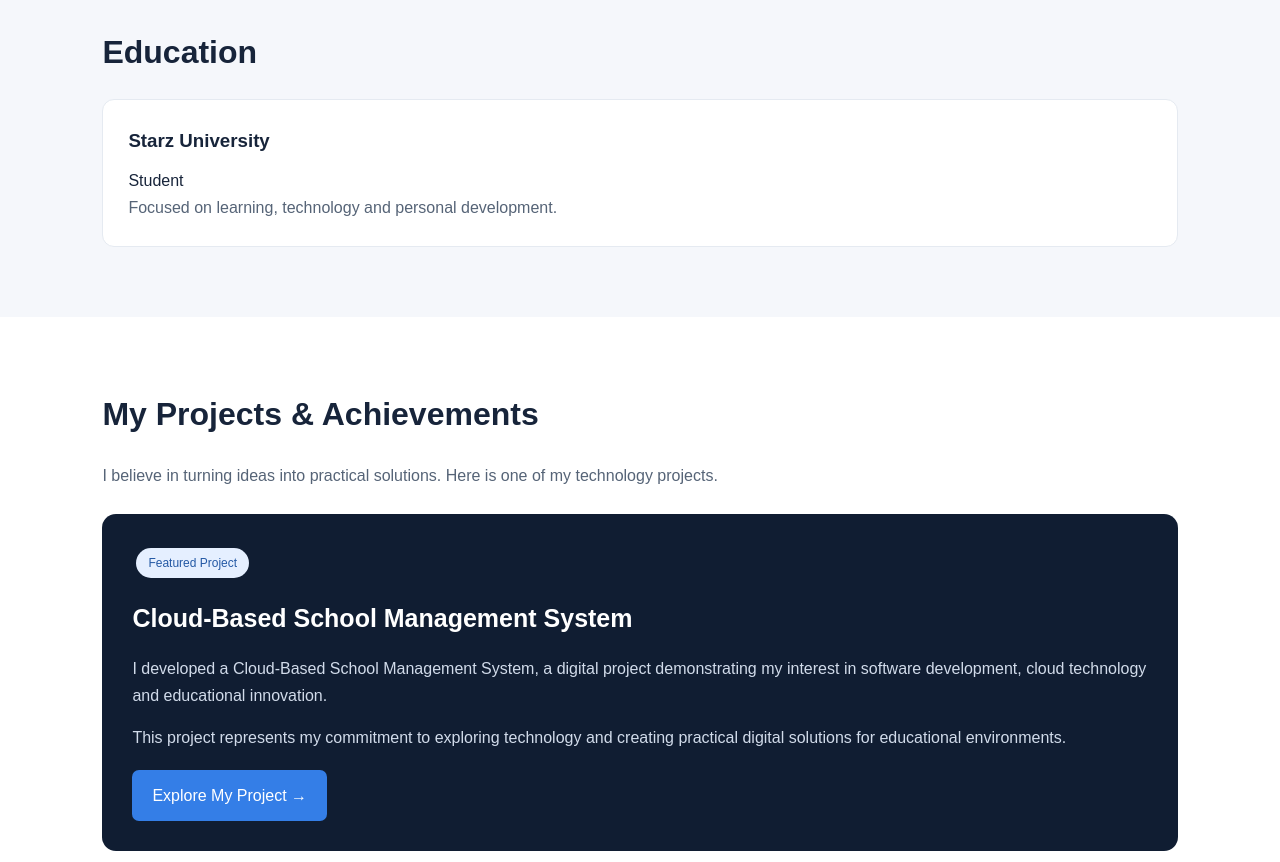
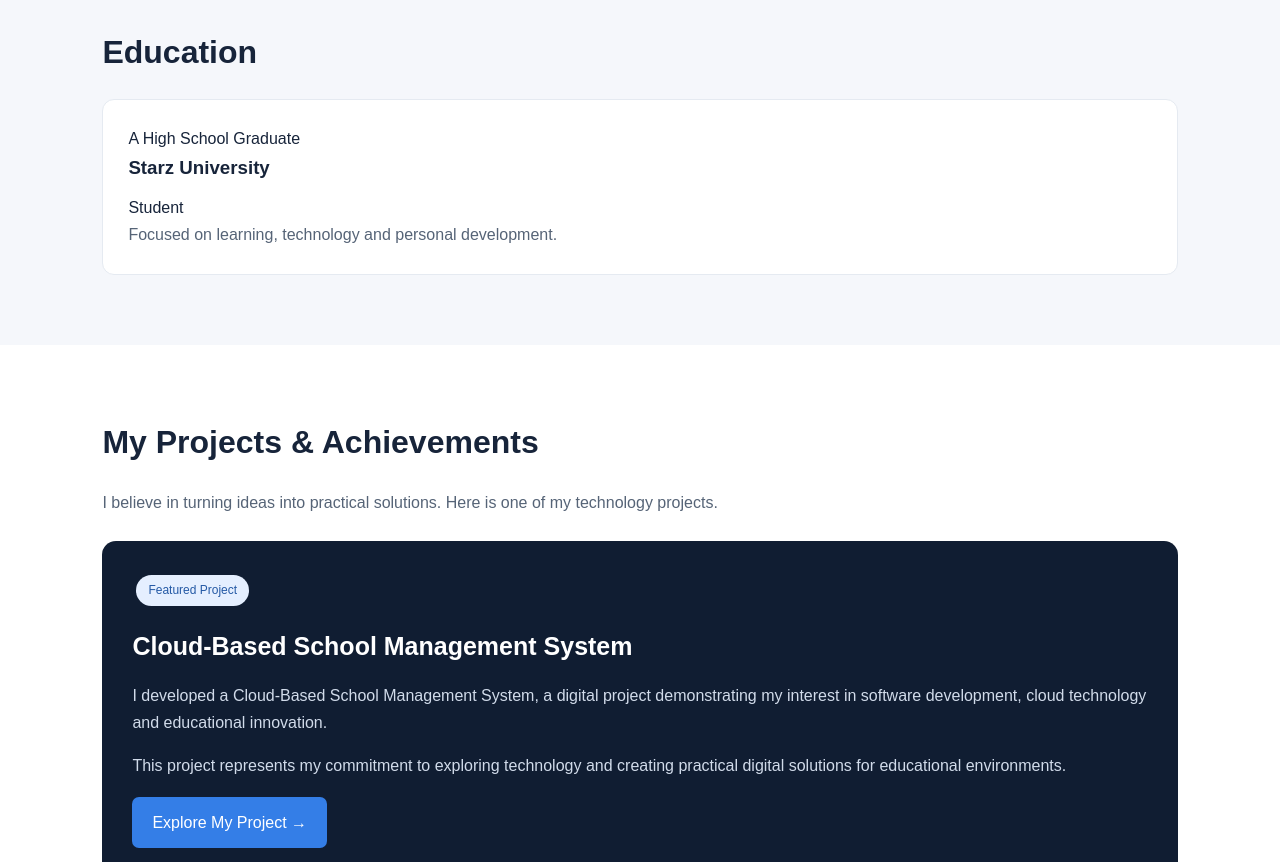
Before and after one commit to jeraldtarpeh8-blip/jeraldtarpeh-portfolio, a plain HTML site: page index.html in a window 1280 px wide. Shown: the part 1440-2302 px from the top of the page. Drawn offline with Linux system fonts and the light colour scheme.

Commit message:
Restore index.html with complete content

```diff
--- a/index.html
+++ b/index.html
@@ -136,6 +136,7 @@ personal and professional growth.
 <section>
 <h2>Education</h2>
 <div class="card">
+  <P>A High School Graduate</P>
 <h3>Starz University</h3>
 <p>Student</p>
 <p class="muted">Focused on learning, technology and personal development.</p>
```
